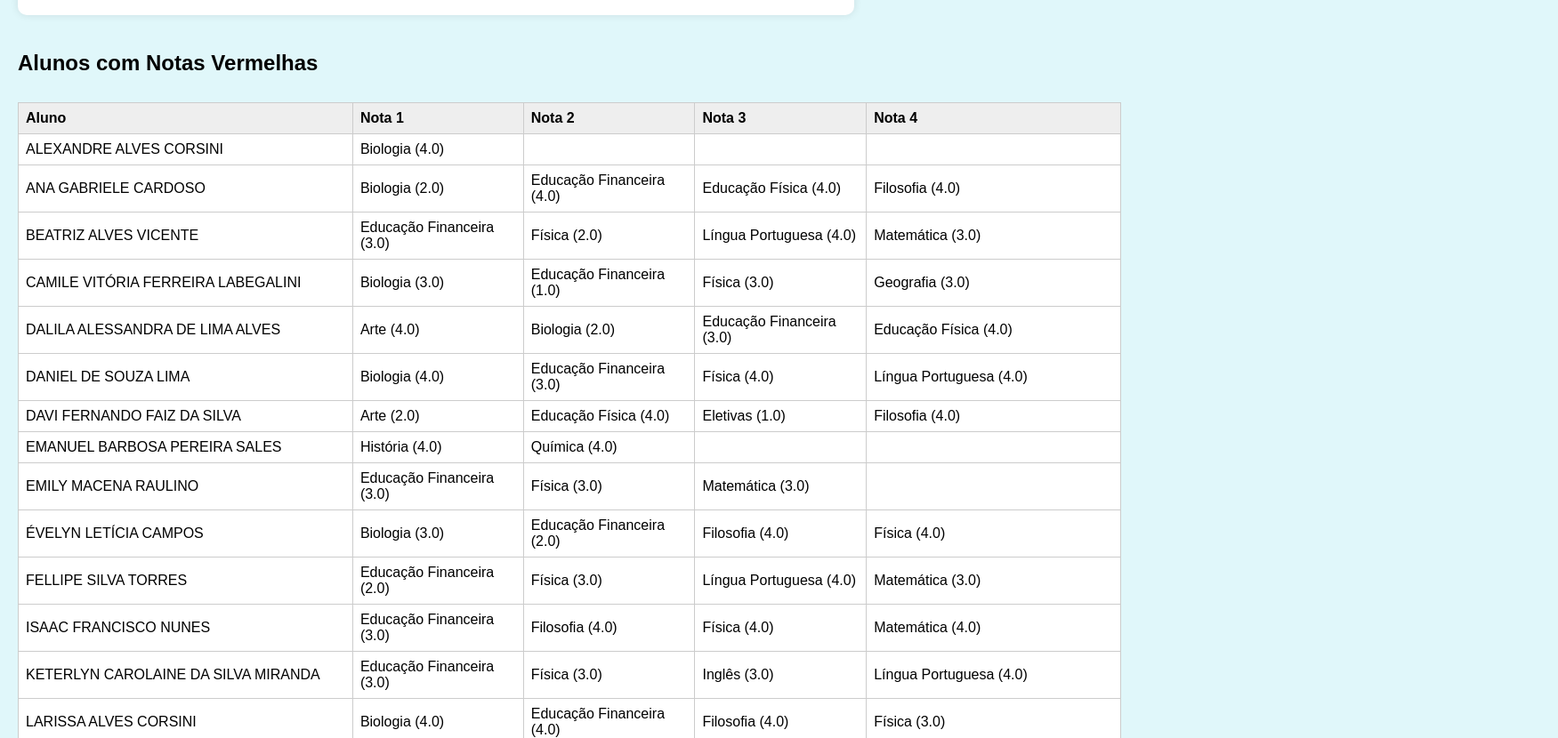
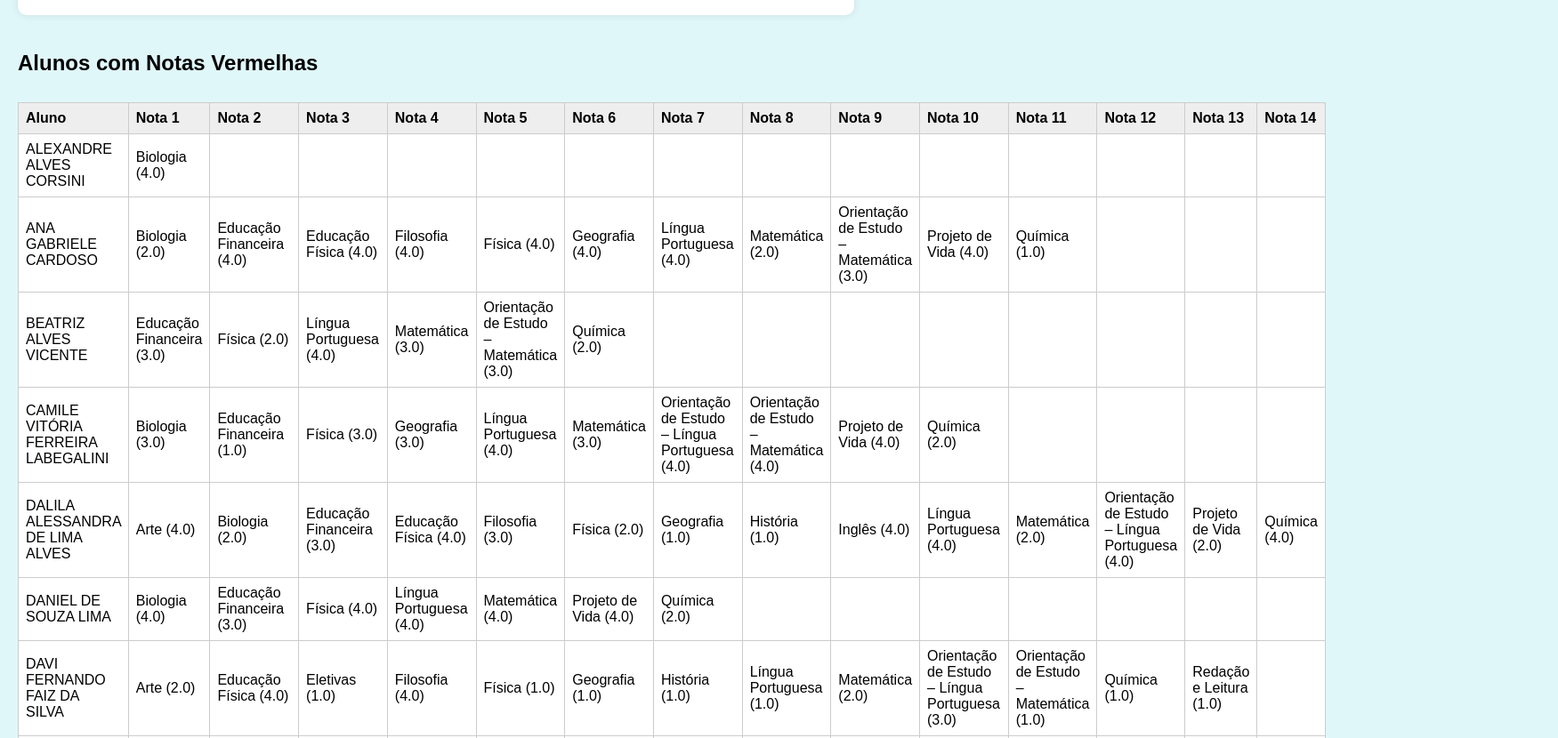
Before and after one commit to professorgaldino/1b, a plain HTML site: page analise.html in a window 1280 px wide. Shown: the part 654-1484 px from the top of the page at 89% size, 1751 px wide, since content can reach past the window. Drawn offline with nearby package versions, Linux system fonts and the light colour scheme.

Commit message:
Update analise.html

```diff
--- a/analise.html
+++ b/analise.html
@@ -8,7 +8,7 @@
     body {
       font-family: Arial, sans-serif;
       padding: 20px;
-      background-color: #e0f7fa; /* Fundo azul claro */
+      background-color: #e0f7fa;
       margin: 0;
     }
     h1 {
@@ -74,7 +74,7 @@
 
   <img id="logo" src="logoescola.jpeg" alt="Logo da Escola">
 
-  <h1>Dashboard de Notas 1°B</h1>
+  <h1>Dashboard de Notas</h1>
 
   <label for="bimestre">Selecione o bimestre:</label>
   <select id="bimestre">
@@ -256,16 +256,22 @@
         html += '<p><em>Nenhum aluno com nota vermelha neste bimestre.</em></p>';
       } else {
         html += '<h2>Alunos com Notas Vermelhas</h2>';
-        html += '<table>';
-        html += '<tr><th>Aluno</th><th>Nota 1</th><th>Nota 2</th><th>Nota 3</th><th>Nota 4</th></tr>';
+
+        const maxVermelhas = Math.max(...Object.values(vermelhasPorAluno).map(arr => arr.length));
+
+        html += '<table><tr><th>Aluno</th>';
+        for (let i = 1; i <= maxVermelhas; i++) {
+          html += `<th>Nota ${i}</th>`;
+        }
+        html += '</tr>';
 
         for (const aluno in vermelhasPorAluno) {
           const disciplinas = vermelhasPorAluno[aluno];
           html += `<tr><td>${aluno}</td>`;
-          for (let i = 0; i < 4; i++) {
+          for (let i = 0; i < maxVermelhas; i++) {
             html += `<td>${disciplinas[i] || ''}</td>`;
           }
-          html += `</tr>`;
+          html += '</tr>';
         }
 
         html += '</table>';
@@ -283,16 +289,22 @@
         html += '<p><em>Todos os alunos têm notas lançadas.</em></p>';
       } else {
         html += '<h2>Alunos Sem Nota Lançada</h2>';
-        html += '<table>';
-        html += '<tr><th>Aluno</th><th>Disciplina 1</th><th>Disciplina 2</th><th>Disciplina 3</th><th>Disciplina 4</th></tr>';
+
+        const maxSemNotas = Math.max(...Object.values(semNotaPorAluno).map(arr => arr.length));
+
+        html += '<table><tr><th>Aluno</th>';
+        for (let i = 1; i <= maxSemNotas; i++) {
+          html += `<th>Disciplina ${i}</th>`;
+        }
+        html += '</tr>';
 
         for (const aluno in semNotaPorAluno) {
           const disciplinas = semNotaPorAluno[aluno];
           html += `<tr><td>${aluno}</td>`;
-          for (let i = 0; i < 4; i++) {
+          for (let i = 0; i < maxSemNotas; i++) {
             html += `<td>${disciplinas[i] || ''}</td>`;
           }
-          html += `</tr>`;
+          html += '</tr>';
         }
 
         html += '</table>';
```
